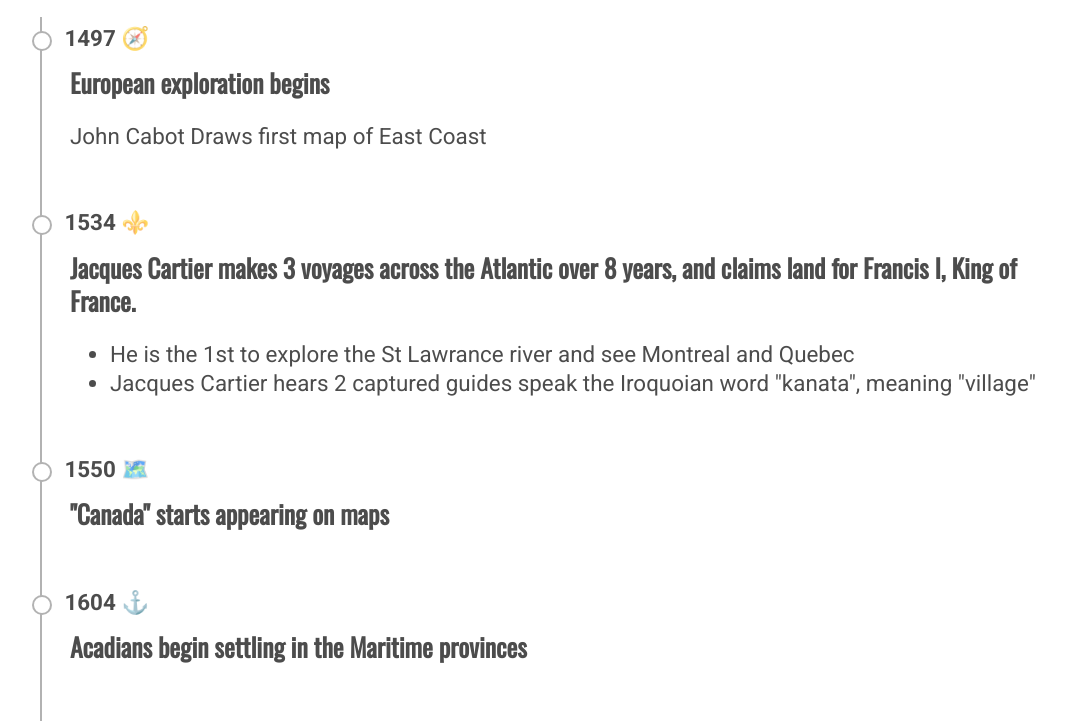
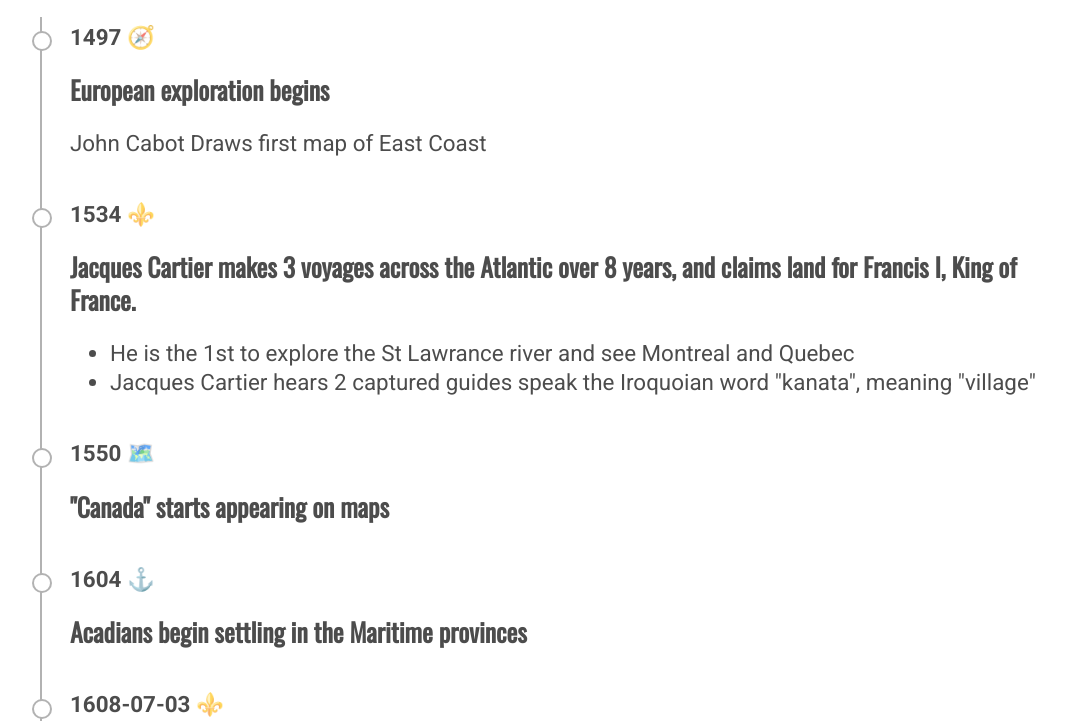
Before and after one commit to hillairet/canadian-citizenship-history, a plain HTML site: page timeline.html in a window 1280 px wide. Shown: the part 54-775 px from the top of the page, without its empty margins (88-1154 px from the left). Drawn offline with nearby package versions, Linux system fonts and the light colour scheme.

Commit message:
Fix font size not scaling of date

```diff
--- a/timeline.css
+++ b/timeline.css
@@ -24,20 +24,20 @@ p {
   margin: 0 auto;
 }
 .timeline-item {
-  padding: 2em 2em 2em;
+  padding: 0.4em 2em 1em;
   position: relative;
   color: rgba(0, 0, 0, 0.7);
   border-left: 2px solid rgba(0, 0, 0, 0.3);
+  font-size: 14px;
 }
 .timeline-item p, li {
   font-size: 1.4rem;
 }
 .timeline-item::before {
   content: attr(date-is);
-  position: absolute;
   left: 1em;
   font-weight: bold;
-  top: 0.3em;
+  top: 0.5em;
   display: block;
   font-family: 'Roboto', sans-serif;
   font-weight: 700;
```
